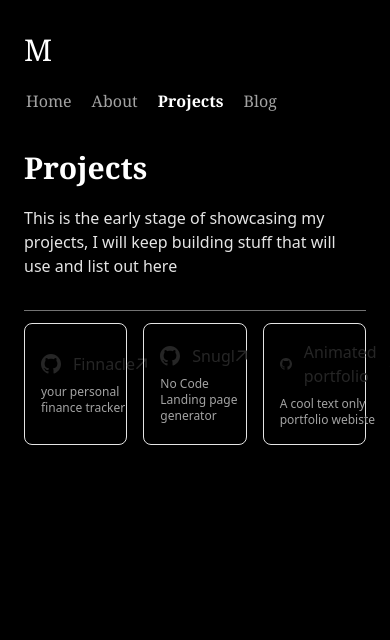
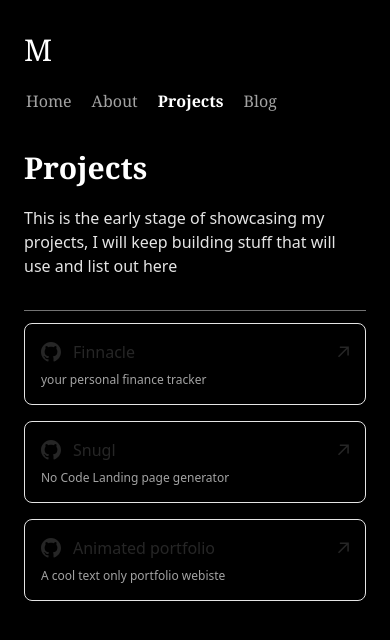
Before and after one commit to iammurali/murali-portfolio, a Next.js app: page /projects in a window 390 px wide. Shown: the top 640 px of the page. Built offline with nearby package versions, Linux system fonts and the light colour scheme.

Commit message:
fix responsiveness

```diff
--- a/pages/projects.tsx
+++ b/pages/projects.tsx
@@ -17,14 +17,14 @@
         I will keep building stuff that will use and list out here`}
       </p>
       <hr className="border-neutral-500 mt-3 mb-3"></hr>
-      <div className="grid grid-cols-3 gap-4">
+      <div className="grid grid-cols-1 md:grid-cols-3 gap-4">
         <a
           rel="noopener noreferrer"
           target="_blank"
           href={`https://github.com/iammurali/finnacle`}
           className="flex w-full border border-neutral-200 dark:border-neutral-800 rounded-lg p-4 no-underline items-center text-neutral-800 dark:text-neutral-200 hover:dark:bg-neutral-900 hover:bg-neutral-100 transition-all justify-between"
         >
-          <div>
+          <div className="flex flex-col flex-1">
             <div className="flex items-center justify-between">
               <div className="flex items-center">
                 <GithubIcon />
@@ -44,7 +44,7 @@
           href={`https://github.com/iammurali/snuglweb`}
           className="flex w-full border border-neutral-200 dark:border-neutral-800 rounded-lg p-4 no-underline items-center text-neutral-800 dark:text-neutral-200 hover:dark:bg-neutral-900 hover:bg-neutral-100 transition-all justify-between"
         >
-          <div>
+          <div className="flex flex-col flex-1">
             <div className="flex items-center justify-between">
               <div className="flex items-center">
                 <GithubIcon />
@@ -64,7 +64,7 @@
           href={`https://github.com/iammurali/animated-portfolio`}
           className="flex w-full border border-neutral-200 dark:border-neutral-800 rounded-lg p-4 no-underline items-center text-neutral-800 dark:text-neutral-200 hover:dark:bg-neutral-900 hover:bg-neutral-100 transition-all justify-between"
         >
-          <div>
+          <div className="flex flex-col flex-1">
             <div className="flex items-center justify-between">
               <div className="flex items-center">
                 <GithubIcon />
```
